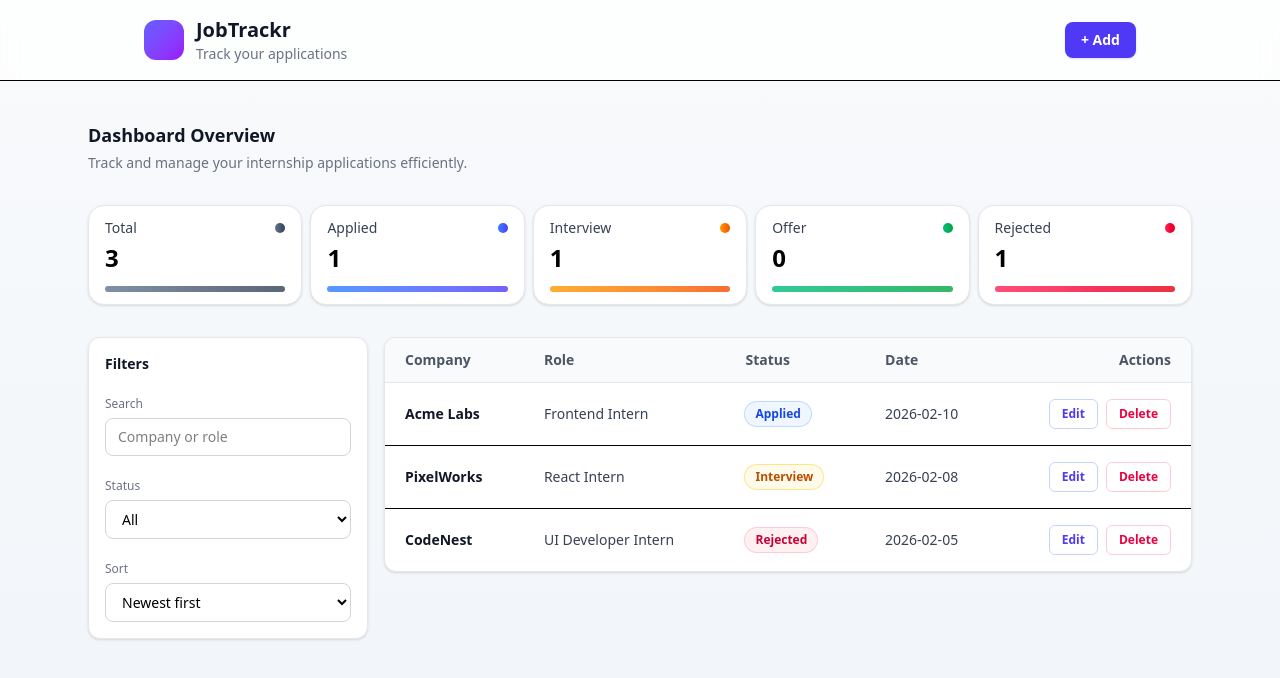
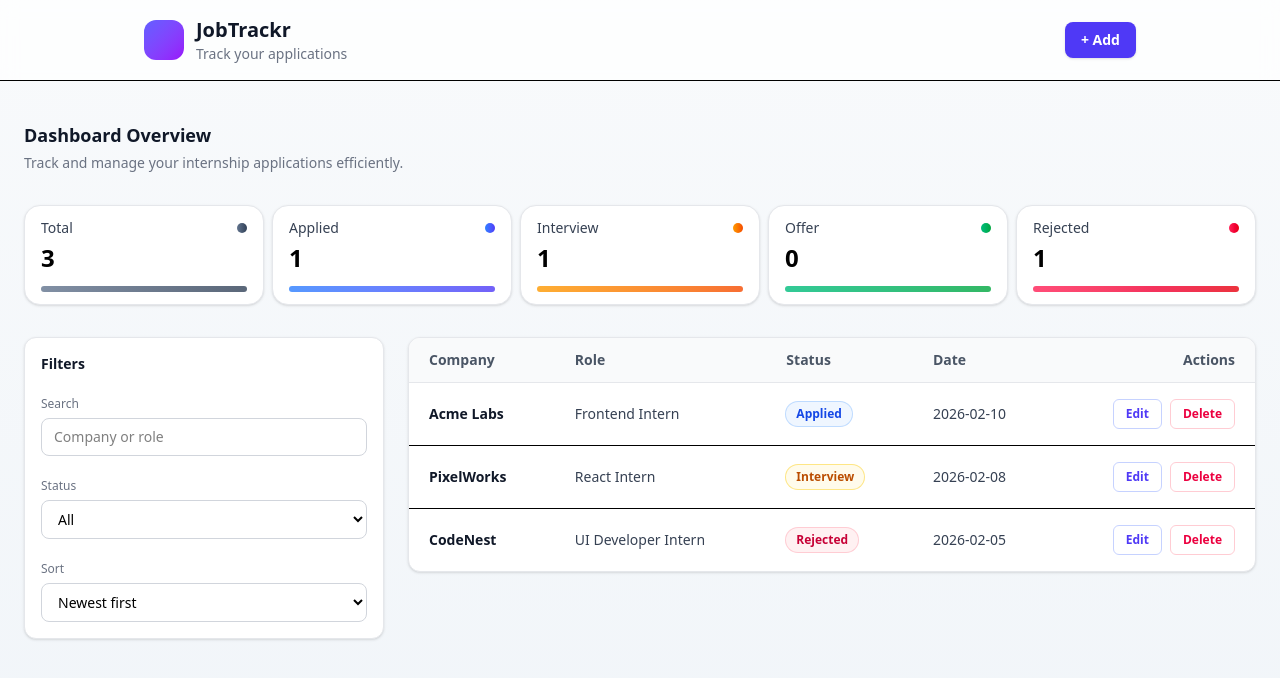
Before and after one commit to NishuSingh-12/jobtracker, a React (Vite) app: page / in a window 1280 px wide. Shown: the top 678 px of the page. Built offline with nearby package versions, Linux system fonts and the light colour scheme.

Commit message:
improve desktop width and layout density

```diff
--- a/src/App.jsx
+++ b/src/App.jsx
@@ -82,7 +82,7 @@ function App() {
     <div className="min-h-screen bg-gradient-to-b from-slate-50 to-slate-100">
       <Header onAddClick={() => setIsModalOpen(true)} />
 
-      <main className="mx-auto max-w-6xl px-6 py-10 space-y-8 min-h-[calc(100vh-120px)]">
+      <main className="mx-auto w-full max-w-[1400] px-6 py-10 space-y-8 ">
         <div>
           <h2 className="text-lg font-semibold text-gray-900">
             Dashboard Overview
@@ -100,7 +100,7 @@ function App() {
           <StatCard label="Rejected" value={stats.rejected} />
         </div>
 
-        <div className="grid gap-4 lg:grid-cols-[280px_1fr]">
+        <div className="grid gap-6 lg:grid-cols-[360px_minmax(0,1fr)] items-start">
           <div className="flex flex-col gap-6">
             <Filters
               query={query}
--- a/src/components/ApplicationList.jsx
+++ b/src/components/ApplicationList.jsx
@@ -31,7 +31,7 @@ export default function ApplicationList({ applications, onDelete, onEdit }) {
   }
 
   return (
-    <section className="space-y-3">
+    <section className="space-y-3 w-full">
       {/* Mobile Cards */}
       <div className="grid gap-3 sm:hidden">
         {applications.map((app) => (
@@ -76,7 +76,7 @@ export default function ApplicationList({ applications, onDelete, onEdit }) {
       </div>
 
       {/* Desktop Table */}
-      <div className="hidden sm:block rounded-xl bg-white shadow-sm border border-gray-200 overflow-hidden">
+      <div className="hidden sm:block w-full rounded-xl bg-white shadow-sm border border-gray-200 overflow-hidden">
         <table className="w-full text-sm">
           <thead className="bg-gray-50 border-b border-gray-200 text-gray-600">
             <tr>
```
